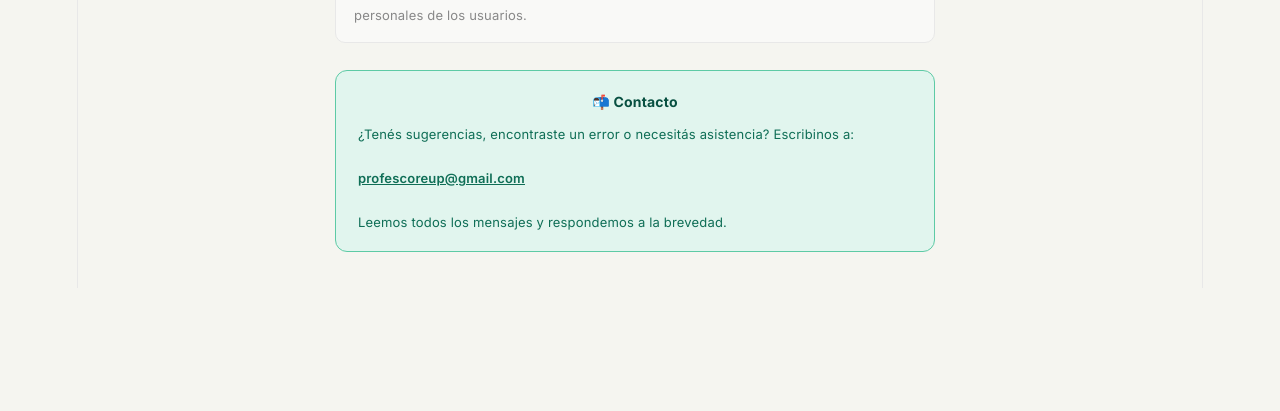
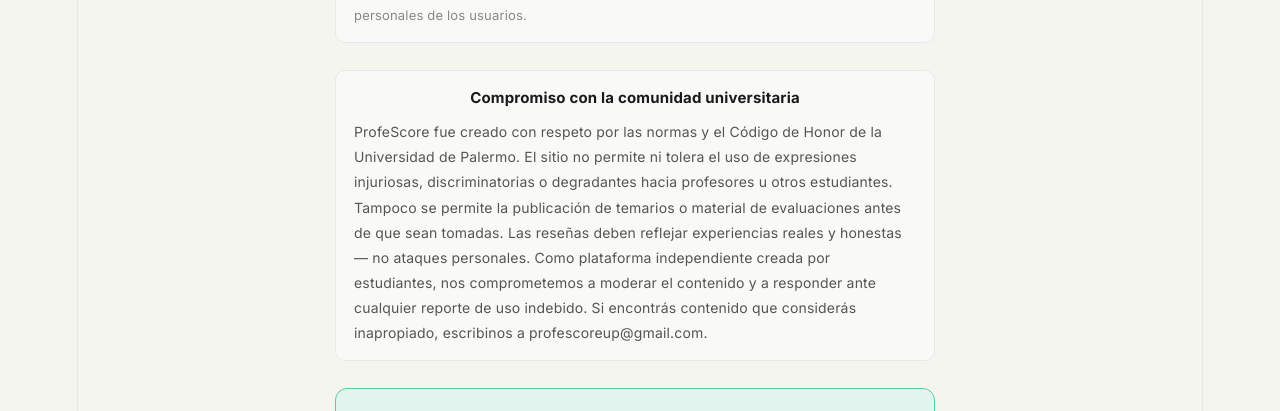
Before and after one commit to ProfeScoreUP/profescore, a React (Vite) app: page /acerca in a window 1280 px wide. Shown: the part 924-1335 px from the top of the page. Before the commit the page ends 1212 px from the top, so only its background shows below. Built offline with nearby package versions, Linux system fonts and the light colour scheme; no server answers; the database is empty.

Commit message:
feat: agregar compromiso con código de ética UP

```diff
--- a/src/pages/Acerca.jsx
+++ b/src/pages/Acerca.jsx
@@ -33,6 +33,11 @@
         <p style={{fontSize:13,color:"var(--text3)"}}>ProfeScore es un sitio independiente creado por estudiantes de la Universidad de Palermo. No tiene ninguna afiliación oficial con la universidad ni representa sus opiniones o posiciones. El contenido publicado refleja exclusivamente las experiencias personales de los usuarios.</p>
       </div>
 
+<div className="about-section" style={{background:"var(--surface2)",border:"1px solid var(--border)",borderRadius:10,padding:"14px 18px"}}>
+  <h3>Compromiso con la comunidad universitaria</h3>
+  <p>ProfeScore fue creado con respeto por las normas y el Código de Honor de la Universidad de Palermo. El sitio no permite ni tolera el uso de expresiones injuriosas, discriminatorias o degradantes hacia profesores u otros estudiantes. Tampoco se permite la publicación de temarios o material de evaluaciones antes de que sean tomadas. Las reseñas deben reflejar experiencias reales y honestas — no ataques personales. Como plataforma independiente creada por estudiantes, nos comprometemos a moderar el contenido y a responder ante cualquier reporte de uso indebido. Si encontrás contenido que considerás inapropiado, escribinos a profescoreup@gmail.com.</p>
+</div>
+
       <div className="about-contact">
         <h3>📬 Contacto</h3>
         <p>¿Tenés sugerencias, encontraste un error o necesitás asistencia? Escribinos a:<br/><br/><a href={`mailto:${CONTACT_EMAIL}`}>{CONTACT_EMAIL}</a><br/><br/>Leemos todos los mensajes y respondemos a la brevedad.</p>
```
